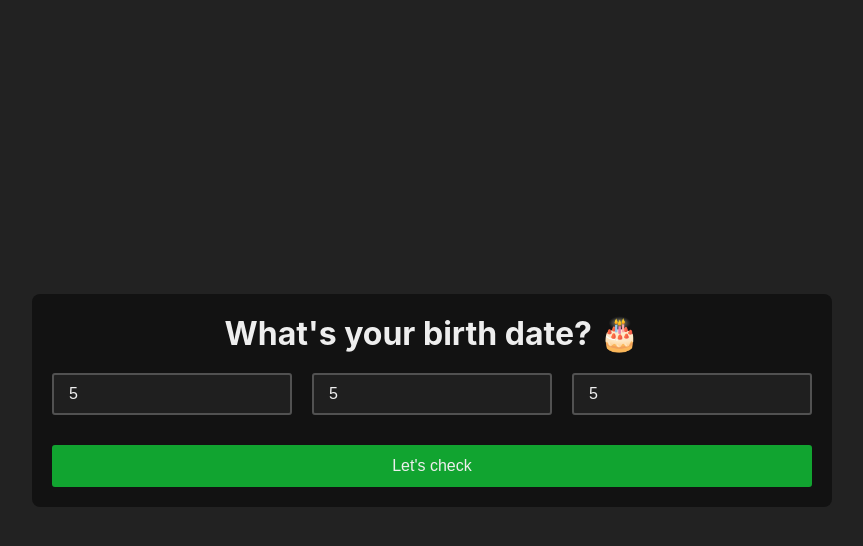
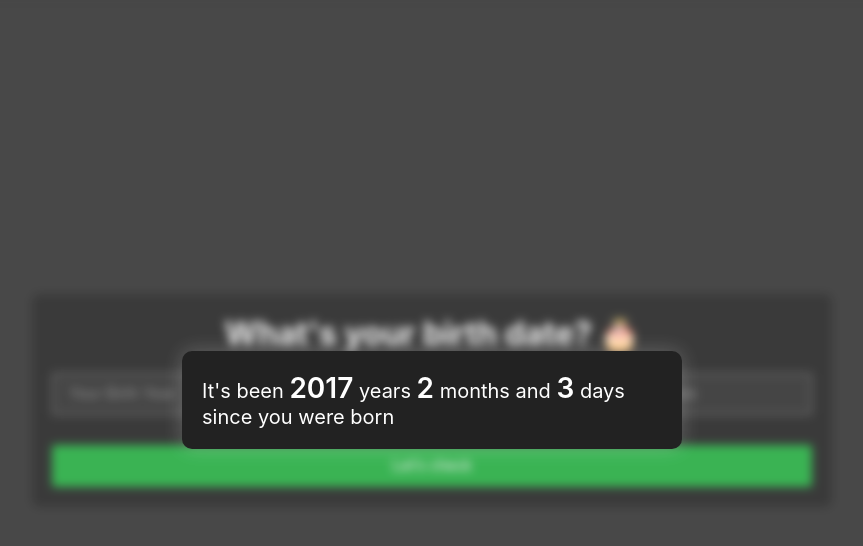
Before and after one commit to mohitdevelops/whats-your-age, a React (Create React App) app: page / in a window 1280 px wide. Both pictures are taken after typing "5", "5", "5" into the empty fields and a click on the button "Let's check". Shown: the top 546 px of the page, without its empty margins (208-1071 px from the left). Built offline with nearby package versions, Linux system fonts and the light colour scheme.

Commit message:
calculation updates and created the result in the modal

```diff
--- a/public/index.html
+++ b/public/index.html
@@ -28,6 +28,7 @@
   </head>
   <body>
     <noscript>You need to enable JavaScript to run this app.</noscript>
+    <div id="modal"></div>
     <div id="root"></div>
     <!--
       This HTML file is a template.
--- a/src/App.jsx
+++ b/src/App.jsx
@@ -1,16 +1,33 @@
-import './App.css';
-import Other from './components/Other';
-import UserAgeForm from './components/UserAgeForm';
+import "./App.css";
+import ReactDOM from "react-dom";
+import Modal from "./components/Modal/Modal";
+import UserAgeForm from "./components/UserAgeForm";
+import { useState } from "react";
 
 document.title = "What's your age";
 
 function App() {
-  return (
-    <>
-      <UserAgeForm />
-      {/* <Other /> */}
-    </>
-  );
+	const [userData, setUserData] = useState({});
+	const [modal, setModal] = useState(false);
+
+	const onSubmitShowModal = () => {
+		setModal(true)
+	}
+
+	const setModalHandle = () => {
+		setModal(false);
+	};
+
+	const displayModal = modal && (
+		<Modal resultData={userData} modalHandle={setModalHandle} />
+	);
+
+	return (
+		<>
+			<UserAgeForm DOBData={setUserData} showModal={onSubmitShowModal}/>
+			{ReactDOM.createPortal(displayModal, document.getElementById("modal"))}
+		</>
+	);
 }
 
 export default App;
--- /dev/null
+++ b/src/components/Modal/Modal.js
@@ -0,0 +1,16 @@
+import "./modal.css";
+
+export default function Modal({ resultData, modalHandle }) {
+	const checkYear = resultData.calcYear <= 1 ? 'year' : 'years';
+	const checkMonth = resultData.calcMonth <= 1 ? 'month' : 'months';
+	const checkDay = resultData.calcDay <= 1 ? 'day' : 'days';
+	return (
+		<div className="modal__backdrop" onClick={modalHandle}>
+			<div className="modal__wrap">
+				<h3>
+					It's been <span>{resultData.calcYear}</span> {checkYear} <span>{resultData.calcMonth}</span> {checkMonth} and <span>{resultData.calcDay}</span> {checkDay} since you were born
+				</h3>
+			</div>
+		</div>
+	);
+}
--- /dev/null
+++ b/src/components/Modal/modal.css
@@ -0,0 +1,32 @@
+.modal__backdrop{
+    position: fixed;
+    top: 0;
+    right: 0;
+    left: 0;
+    bottom: 0;
+    background-color: rgba(255, 255, 255, 0.172);
+    backdrop-filter: blur(5px);
+    z-index: 10;
+    display: flex;
+    align-items: center;
+    justify-content: center;
+    transition: 0.5s ease;
+}
+.modal__wrap{
+    max-width: 500px;
+    background-color: #222;
+    width: 90%;
+    padding: 20px;
+    border-radius: 10px;
+    transition: 0.5s ease;
+    box-shadow: 0 0 20px rgba(255, 255, 255, 0.214);
+}
+.modal__wrap h3{
+    font-size: 20px;
+    font-weight: 400;
+    color: #fff;
+}
+.modal__wrap h3 span{
+    font-size: 28px;
+    font-weight: 600;
+}
--- a/src/components/Other.jsx
+++ /dev/null
@@ -1,77 +0,0 @@
-import { useState } from "react";
-
-const Other = () => {
-  const [birthYear, setBirthYear] = useState("");
-  const [birthMonth, setBirthMonth] = useState("");
-  const [birthDay, setBirthDay] = useState("");
-
-  const currentDate = new Date();
-  const currentYear = currentDate.getFullYear();
-  const currentMonth = currentDate.getMonth();
-  const currentDay = currentDate.getDate();
-
-  const submitHandler = (event) => {
-    event.preventDefault();
-    const convertedBirthDate = new Date(birthYear, birthMonth, birthDay);
-    const convertedBirthYear = convertedBirthDate.getFullYear();
-    const convertedBirthMonth = convertedBirthDate.getMonth() -1;
-    const convertedBirthDay = convertedBirthDate.getDate();
-    console.log(
-      calcAge(convertedBirthYear, convertedBirthMonth, convertedBirthDay)
-    );
-  };
-
-  const calcAge = (year, month, day) => {
-    const ageYear = currentYear - year;
-    const ageMonth = currentMonth - month;
-    const ageDay = currentDay - day;
-    if (ageMonth < 0 || (ageMonth === 0 && ageDay < 0)) {
-      return ageYear - 1;
-    }
-    return {
-      ageYear,
-      ageMonth,
-      ageDay,
-    };
-  };
-
-  return (
-    <form onSubmit={submitHandler}>
-      <div>
-        <label htmlFor="bYear">Birth Year:</label>
-        <input
-          type="number"
-          id="bYear"
-          name="Birth Year"
-          value={birthYear}
-          onChange={(e) => setBirthYear(e.target.value)}
-        />
-      </div>
-      <div>
-        <label htmlFor="bMonth">Birth Month:</label>
-        <input
-          type="number"
-          id="bMonth"
-          name="Birth Month"
-          value={birthMonth}
-          onChange={(e) => setBirthMonth(e.target.value)}
-        />
-      </div>
-      <div>
-        <label htmlFor="bDay">Birth Day:</label>
-        <input
-          type="number"
-          id="bDay"
-          name="Birth Day"
-          value={birthDay}
-          onChange={(e) => setBirthDay(e.target.value)}
-        />
-      </div>
-      <div>
-        <button type="submit">let's check</button>
-      </div>
-    </form>
-  );
-};
-
-export default Other;
--- a/src/components/UserAgeForm.jsx
+++ b/src/components/UserAgeForm.jsx
@@ -1,7 +1,7 @@
 import { useState } from "react";
 import css from "./form.module.css";
 
-const UserAgeForm = ({ userData }) => {
+const UserAgeForm = (props) => {
 	const [birthYear, setBirthYear] = useState("");
 	const [isBirthYearValid, setIsBirthYearValid] = useState(true);
 	const [birthMonth, setBirthMonth] = useState("");
@@ -17,7 +17,6 @@ const UserAgeForm = ({ userData }) => {
 
 	const onSubmitHandler = (e) => {
 		e.preventDefault();
-
 		const calcAge = () => {
 			let calcYear;
 			let calcMonth;
@@ -32,11 +31,18 @@ const UserAgeForm = ({ userData }) => {
 				calcMonth = currentMonth - birthMonth;
 				calcYear = currentYear - birthYear;
 			}
-
-			console.log(`Year:${calcYear}, Month:${calcMonth}, Day:${calcDay}`);
-			console.log(calcDay);
+			// 👇 here I'm trying to send the data
+			props.DOBData({
+				calcYear,
+				calcMonth,
+				calcDay,
+			});
+			props.showModal(true)
 		};
 		calcAge();
+		setBirthYear('');
+		setBirthMonth('');
+		setBirthDay('');
 	};
 
 	return (
@@ -51,6 +57,7 @@ const UserAgeForm = ({ userData }) => {
 								onChange={(e) => setBirthYear(e.target.value)}
 								type="number"
 								placeholder="Your Birth Year"
+								// onBlur={checkYear}
 							/>
 							<div className={css.msg}>
 								{!isBirthYearValid && "Invalid Year"}
```
